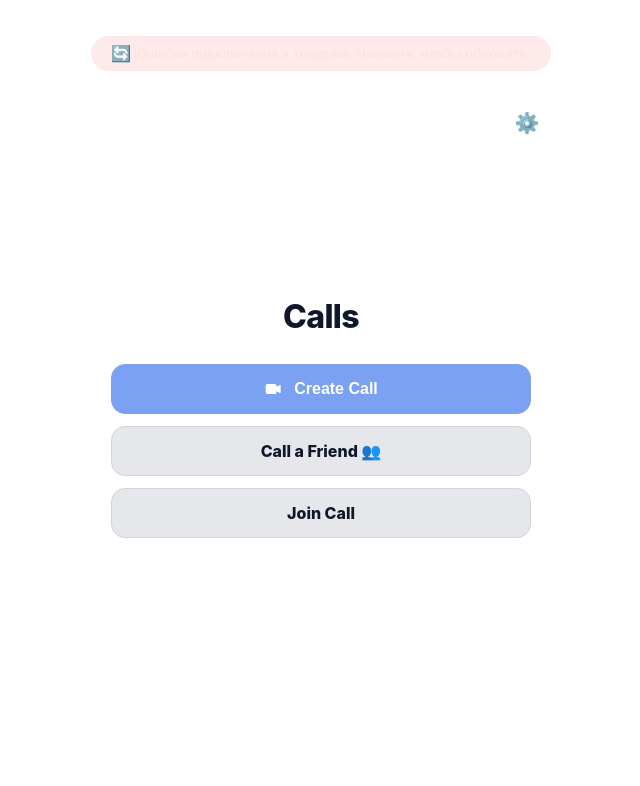
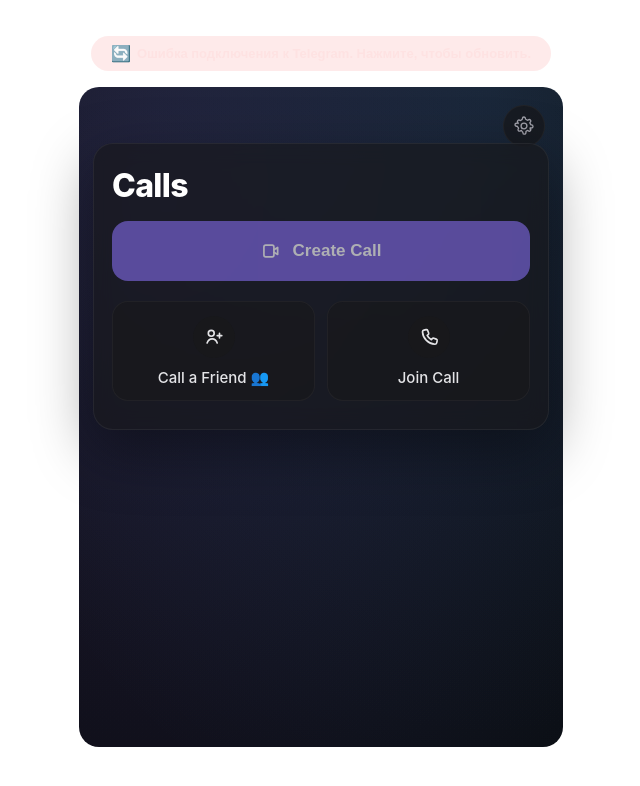
Before and after one commit to Rodion4365/Tel_call, a React (Vite) app in the folder frontend/: page / in a window 1280 px wide. Shown: the top 786 px of the page, without its empty margins (319-959 px from the left). Built offline with nearby package versions, Linux system fonts and the light colour scheme; no server answers.

Commit message:
Restyle calls page controls and icons

```diff
--- a/frontend/src/pages/MainPage.tsx
+++ b/frontend/src/pages/MainPage.tsx
@@ -4,9 +4,45 @@ import { useTranslation } from "react-i18next";
 import { useAuth } from "../contexts/AuthContext";
 import { createCall } from "../services/calls";
 
-const CameraIcon: React.FC = () => (
-  <svg className="action-icon" viewBox="0 0 24 24" fill="currentColor" aria-hidden="true">
-    <path d="M4 6a2 2 0 0 0-2 2v8a2 2 0 0 0 2 2h9a2 2 0 0 0 2-2v-1.382l3.105 1.553A1 1 0 0 0 20 15.277V8.723a1 1 0 0 0-1.895-.894L15 9.382V8a2 2 0 0 0-2-2Z" />
+const SettingsIcon: React.FC = () => (
+  <svg className="settings-icon" viewBox="0 0 24 24" fill="none" stroke="currentColor" aria-hidden="true">
+    <path
+      d="M12 15.5a3.5 3.5 0 1 0 0-7 3.5 3.5 0 0 0 0 7Z"
+      strokeWidth="1.6"
+      strokeLinecap="round"
+      strokeLinejoin="round"
+    />
+    <path
+      d="M19.4 14a1 1 0 0 0 .19 1.09l.06.06a1.8 1.8 0 0 1-2.55 2.55l-.06-.06A1 1 0 0 0 16 17.4a6.1 6.1 0 0 1-1.1.64 1 1 0 0 0-.6.92V20a1.8 1.8 0 0 1-3.6 0v-.04a1 1 0 0 0-.6-.92A6.1 6.1 0 0 1 9 17.4a1 1 0 0 0-1.04.24l-.06.06a1.8 1.8 0 1 1-2.55-2.55l.06-.06A1 1 0 0 0 5 14a6.1 6.1 0 0 1-.64-1.1 1 1 0 0 0-.92-.6H3a1.8 1.8 0 0 1 0-3.6h.04a1 1 0 0 0 .92-.6A6.1 6.1 0 0 1 5 9a1 1 0 0 0-.24-1.04l-.06-.06A1.8 1.8 0 0 1 7.25 5.3l.06.06A1 1 0 0 0 8.4 5a6.1 6.1 0 0 1 1.1-.64 1 1 0 0 0 .6-.92V3a1.8 1.8 0 0 1 3.6 0v.04a1 1 0 0 0 .6.92A6.1 6.1 0 0 1 16 5a1 1 0 0 0 1.04-.24l.06-.06a1.8 1.8 0 1 1 2.55 2.55l-.06.06A1 1 0 0 0 19.4 9c.25.35.47.72.64 1.1a1 1 0 0 0 .92.6H21a1.8 1.8 0 0 1 0 3.6h-.04a1 1 0 0 0-.92.6 6.1 6.1 0 0 1-.64 1.1Z"
+      strokeWidth="1.6"
+      strokeLinecap="round"
+      strokeLinejoin="round"
+    />
+  </svg>
+);
+
+const VideoIcon: React.FC = () => (
+  <svg viewBox="0 0 24 24" fill="none" stroke="currentColor" aria-hidden="true">
+    <rect x="3.5" y="5" width="12" height="14" rx="2.2" strokeLinecap="round" strokeLinejoin="round" />
+    <path d="M15.5 10.5 20 7.8v8.4l-4.5-2.7" strokeLinecap="round" strokeLinejoin="round" />
+  </svg>
+);
+
+const UserPlusIcon: React.FC = () => (
+  <svg viewBox="0 0 24 24" fill="none" stroke="currentColor" aria-hidden="true">
+    <circle cx="9" cy="8" r="3.2" strokeLinecap="round" strokeLinejoin="round" />
+    <path d="M4.5 18.5C5.3 15.9 7.7 14 10 14c2.3 0 4.7 1.9 5.5 4.5" strokeLinecap="round" strokeLinejoin="round" />
+    <path d="M18 8v5M15.5 10.5H20.5" strokeLinecap="round" strokeLinejoin="round" />
+  </svg>
+);
+
+const PhoneIcon: React.FC = () => (
+  <svg viewBox="0 0 24 24" fill="none" stroke="currentColor" aria-hidden="true">
+    <path
+      d="M6.5 4.5 8.8 4a1.6 1.6 0 0 1 1.8 1l1 2.6a1.6 1.6 0 0 1-.5 1.8l-1.1.9a9.8 9.8 0 0 0 4.6 4.6l.9-1.1a1.6 1.6 0 0 1 1.8-.5l2.6 1a1.6 1.6 0 0 1 1 1.8l-.5 2.3a2 2 0 0 1-1.9 1.5A14.5 14.5 0 0 1 4.9 6.4a2 2 0 0 1 1.6-1.9Z"
+      strokeLinecap="round"
+      strokeLinejoin="round"
+    />
   </svg>
 );
 
@@ -14,7 +50,7 @@ const SettingsButton: React.FC = () => {
   const { t } = useTranslation();
   return (
     <Link to="/settings" className="settings-button" aria-label={t("common.settings")}>
-      ⚙️
+      <SettingsIcon />
     </Link>
   );
 };
@@ -71,29 +107,31 @@ const MainPage: React.FC = () => {
   };
 
   return (
-    <div className="main-screen">
+    <div className="main-screen calls-layout">
       <header className="top-bar">
-        <div />
         <SettingsButton />
       </header>
 
-      <header className="main-header">
+      <div className="content-wrapper">
+        <div className="title-block">
           <h1 className="main-title">{t("mainPage.title")}</h1>
-      </header>
+        </div>
 
         {error ? (
-        <p className="status status-offline" role="alert" style={{ textAlign: "center", margin: "1rem" }}>
+          <p className="status status-offline" role="alert" style={{ textAlign: "center" }}>
             {error}
           </p>
         ) : null}
 
-      <div className="main-actions">
         <button
-          className="action-button action-primary"
+          className="primary-button"
           onClick={handleCreateCall}
           disabled={!user || isCreating || isAuthorizing}
+          type="button"
         >
-          <CameraIcon />
+          <span className="primary-icon">
+            <VideoIcon />
+          </span>
           <span>
             {isAuthorizing
               ? t("mainPage.authorizing")
@@ -102,12 +140,22 @@ const MainPage: React.FC = () => {
                 : t("mainPage.createCall")}
           </span>
         </button>
-        <Link className="action-button action-secondary" to="/friends">
+
+        <div className="actions-grid">
+          <Link className="secondary-card" to="/friends">
+            <span className="secondary-icon-wrapper">
+              <UserPlusIcon />
+            </span>
             <span>{t("mainPage.callFriend")}</span>
           </Link>
-        <Link className="action-button action-secondary" to="/join-call">
+
+          <Link className="secondary-card" to="/join-call">
+            <span className="secondary-icon-wrapper">
+              <PhoneIcon />
+            </span>
             <span>{t("mainPage.joinCall")}</span>
           </Link>
+        </div>
       </div>
     </div>
   );
--- a/frontend/src/styles.css
+++ b/frontend/src/styles.css
@@ -135,17 +135,26 @@ a:hover {
   min-height: calc(100vh - 140px);
   display: flex;
   flex-direction: column;
-  justify-content: center;
+  justify-content: flex-start;
   align-items: center;
-  gap: 28px;
+  gap: 18px;
   position: relative;
+  padding: 56px 14px 32px;
+}
+
+.calls-layout {
+  background: radial-gradient(120% 120% at 16% 18%, rgba(124, 102, 220, 0.18), transparent),
+    radial-gradient(120% 120% at 84% 0%, rgba(56, 189, 248, 0.12), transparent),
+    linear-gradient(180deg, #0d0d11 0%, #0a0b10 100%);
+  color: #e4e4e7;
+  border-radius: 20px;
 }
 
 .top-bar {
   position: absolute;
-  top: 16px;
-  right: 16px;
-  left: 16px;
+  top: 18px;
+  right: 18px;
+  left: 18px;
   display: flex;
   justify-content: flex-end;
   pointer-events: none;
@@ -153,27 +162,58 @@ a:hover {
 
 .settings-button {
   pointer-events: auto;
-  width: 40px;
-  height: 40px;
+  position: relative;
+  top: 0;
+  right: 0;
+  background: rgba(24, 24, 27, 0.7);
+  border-radius: 999px;
+  padding: 10px;
+  border: 1px solid rgba(39, 39, 42, 0.7);
+  cursor: pointer;
+  display: inline-flex;
+  align-items: center;
+  justify-content: center;
+  color: #a1a1aa;
+  transition: all 0.2s ease;
+}
+
+.settings-button:hover {
+  background: #27272a;
+  color: #ffffff;
+}
+
+.settings-icon {
+  width: 20px;
+  height: 20px;
+  display: block;
+}
+
+.settings-icon svg {
+  width: 100%;
+  height: 100%;
+  stroke-width: 1.5;
+}
+
+.content-wrapper {
+  width: 100%;
+  max-width: 520px;
+  padding: 22px 18px 28px;
   border-radius: 20px;
-  border: none;
-  background: rgba(255, 255, 255, 0.06);
-  backdrop-filter: blur(12px);
+  background: rgba(24, 24, 27, 0.65);
+  border: 1px solid rgba(255, 255, 255, 0.06);
+  box-shadow: 0 20px 60px rgba(0, 0, 0, 0.4);
+  backdrop-filter: blur(10px);
+  display: flex;
+  flex-direction: column;
+  gap: 16px;
+  color: #e4e4e7;
+}
+
+.title-block {
   display: flex;
   align-items: center;
-  justify-content: center;
-  font-size: 20px;
-  cursor: pointer;
-  color: var(--text-primary);
-}
-
-.main-header {
-  display: flex;
-  align-items: center;
-  justify-content: center;
-  width: 100%;
-  max-width: 420px;
-  text-align: center;
+  justify-content: space-between;
+  gap: 12px;
 }
 
 .main-title {
@@ -181,53 +221,110 @@ a:hover {
   font-size: 32px;
   font-weight: 800;
   letter-spacing: -0.02em;
-  color: var(--text-primary);
+  color: #ffffff;
 }
 
-.main-actions {
-  display: flex;
-  flex-direction: column;
-  gap: 12px;
+.primary-button {
   width: 100%;
-  max-width: 420px;
-  align-items: center;
-}
-
-.action-button {
-  width: 100%;
-  border-radius: 14px;
-  padding: 14px 18px;
-  font-weight: 800;
-  font-size: 16px;
+  height: 60px;
+  border-radius: 16px;
+  border: none;
+  outline: none;
+  cursor: pointer;
+  background: #7c66dc;
+  color: #ffffff;
+  font-size: 17px;
+  font-weight: 600;
   display: flex;
   align-items: center;
   justify-content: center;
-  gap: 10px;
-  border: 1px solid transparent;
-  transition: transform 0.12s ease, box-shadow 0.12s ease;
+  gap: 12px;
+  box-shadow: 0 4px 20px -4px rgba(124, 102, 220, 0.5);
+  transition: transform 0.12s ease, background-color 0.12s ease;
 }
 
-.action-button:hover {
-  transform: translateY(-1px);
-  box-shadow: var(--shadow);
+.primary-button:hover {
+  background: #6a55ca;
+  transform: scale(1.01);
 }
 
-.action-primary {
-  background: var(--tg-button, #2563eb);
-  color: var(--tg-button-text, #ffffff);
-  border-color: var(--tg-button, #1d4ed8);
+.primary-button:active {
+  transform: scale(0.99);
 }
 
-.action-secondary {
-  background: #e5e7eb;
-  color: #0f172a;
-  border-color: #d1d5db;
+.primary-button:disabled {
+  opacity: 0.65;
+  cursor: not-allowed;
+  transform: none;
+  box-shadow: none;
 }
 
-.action-icon {
+.primary-icon {
+  display: inline-flex;
+  align-items: center;
+  justify-content: center;
+}
+
+.primary-icon svg {
   width: 20px;
   height: 20px;
-  display: block;
+  stroke-width: 2;
+}
+
+.actions-grid {
+  display: grid;
+  grid-template-columns: repeat(2, minmax(0, 1fr));
+  gap: 12px;
+  margin-top: 4px;
+}
+
+.secondary-card {
+  height: 100px;
+  border-radius: 16px;
+  border: 1px solid rgba(39, 39, 42, 0.7);
+  background: rgba(24, 24, 27, 0.6);
+  cursor: pointer;
+  display: flex;
+  flex-direction: column;
+  align-items: center;
+  justify-content: center;
+  gap: 10px;
+  color: #e4e4e7;
+  font-size: 15px;
+  font-weight: 500;
+  transition: all 0.15s ease;
+  text-decoration: none;
+}
+
+.secondary-card:hover {
+  border-color: #52525b;
+  background: #27272a;
+  transform: scale(1.01);
+}
+
+.secondary-card:active {
+  transform: scale(0.99);
+}
+
+.secondary-icon-wrapper {
+  padding: 10px;
+  border-radius: 999px;
+  background: #18181b;
+  transition: background-color 0.15s ease, color 0.15s ease;
+  display: inline-flex;
+  align-items: center;
+  justify-content: center;
+}
+
+.secondary-icon-wrapper svg {
+  width: 22px;
+  height: 22px;
+  stroke-width: 1.8;
+}
+
+.secondary-card:hover .secondary-icon-wrapper {
+  background: rgba(124, 102, 220, 0.15);
+  color: #7c66dc;
 }
 
 .panel {
```
Lines whose indentation alone changed are shown as unchanged.
